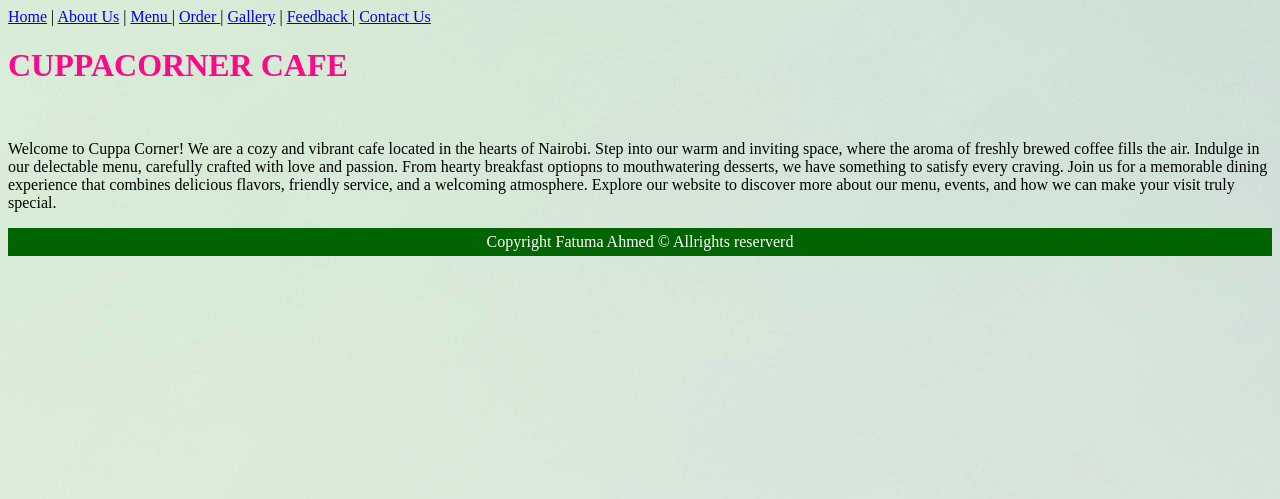
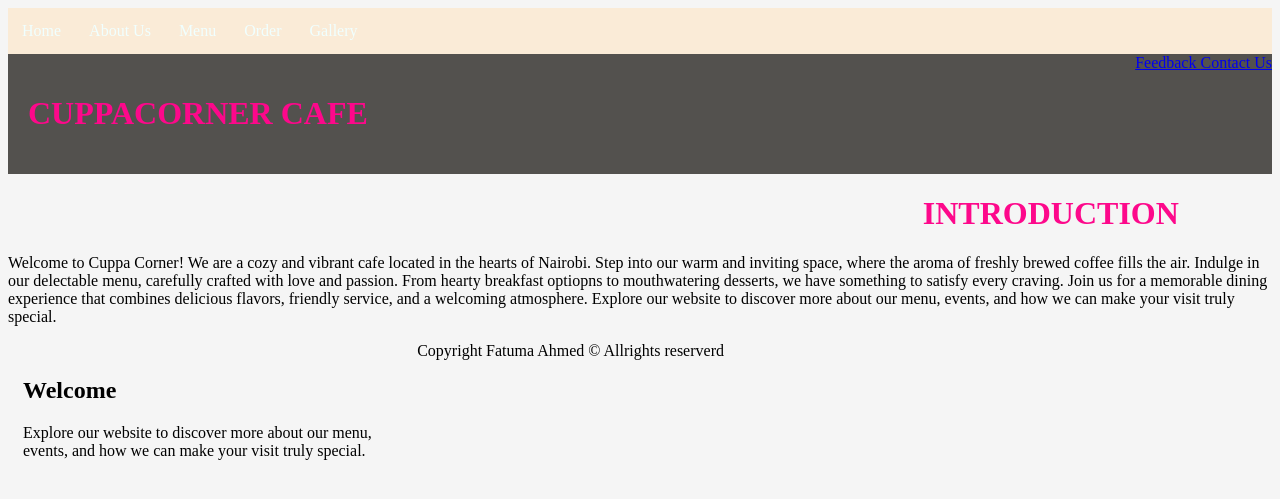
Before and after one commit to fatumaahmed2024/wad_a, a PHP site: page / in a window 1280 px wide. Shown: the top 499 px of the page. Run offline with PHP 8.4, Linux system fonts and the light colour scheme.

Commit message:
implemented div

```diff
--- a/index.html
+++ b/index.html
@@ -8,31 +8,41 @@
 
 
         <head>
-        <body class="body_index_bg">
+        <body >
+
+
+             <div class="toplink">
+            <a href="./">Home</a>
+            <a href="about.html">About Us</a>
+            <a href="Menu.html"> Menu </a>
+             <a href="Order.html"> Order </a>
+            <a href="Gallery.html">  Gallery</a>
+             </div>
+
+
+             <div class="toplink-right">
+            <a href="Feedback.html"> Feedback </a>
+            <a href="Contact Us.html" > Contact Us </a>
+
+             </div>
 
 
 
-            <a href="index.html">Home</a> |
-            <a href="about.html">About Us</a> |
-            <a href="Menu.html"> Menu </a> |
-             <a href="Order.html"> Order </a> |
-            <a href="Gallery.html">  Gallery</a> |
-            <a href="Feedback.html"> Feedback </a> |
-            <a href="Contact Us.html" > Contact Us </a>
+               <div class="banner">
+             <h1 >CuppaCorner Cafe</h1>
+            </div>
+            <div class="row">
+            </div>
+                <div class="content">
+                </div>
 
 
 
 
 
-               <div class="CuppaCorner Cafe">
-             <h1 >CuppaCorner Cafe</h1>
-            </div>
 
 
-
-
-
-             <br>
+             <h1>Introduction</h1>
 
 
 
@@ -45,10 +55,19 @@
                  and how we can make your visit truly special.</p>
 
 
+                 <div class="side_bar">
+                    <!--Heading 2 starts here-->
+                    <h2>Welcome</h2>
+                    <p>Explore our website to discover more about our menu, events,
+                        and how we can make your visit
+                        truly special.</p>
+                        <!--Heading 2 ends here-->
+                 </div>
 
+
+                        <div class="footer">
+                            Copyright Fatuma Ahmed &copy; Allrights reserverd
+                        </div>
                 </body>
 
                 </html>
-                <footer>
-                    Copyright Fatuma Ahmed &copy; Allrights reserverd
-                </footer>
--- a/style.css
+++ b/style.css
@@ -3,14 +3,55 @@ body{
 
 
 }
+.toplink{
+    background-color: antiquewhite;
+    overflow: hidden;
+}
+.toplink a{
+    color: azure;
+    text-decoration: none;
+    padding: 14px;
+    display: block;
+    float: left;
+    text-align: left;
+}
+.toplink a:hover{
+    color: rgb(23, 22, 22, 0.854);
+    background-color: azure;
+    text-decoration: none;
+}
+.toplink-right{
+    float: right;
+}
+.banner{
+    background-color: rgb(83, 81, 78);
+    padding: 20px;
+    text-align: center;
+    color: rgb(233, 233, 233);
+}
+.row::after{
+    content: "";
+    display: block;
+    clear: both;
+}
+.content{
+    float: left;
+    width: 70%;
+    padding: 15px;
+}
+.side_bar{
+    float: left;
+    width: 30%;
+    padding: 15px;
+}
 footer{
     text-align: center;
-    padding: 5px;
-    background-color: darkgreen;
+    padding: 20px;
+    background-color: rgb(212, 137, 24);;
     color: white;
 }
 .body_index_bg{
-    background-color: whitesmoke;
+    background-color: rgb(24, 212, 193);
     background-image: url("images/sam.jpg");
 }
 h1{
```
